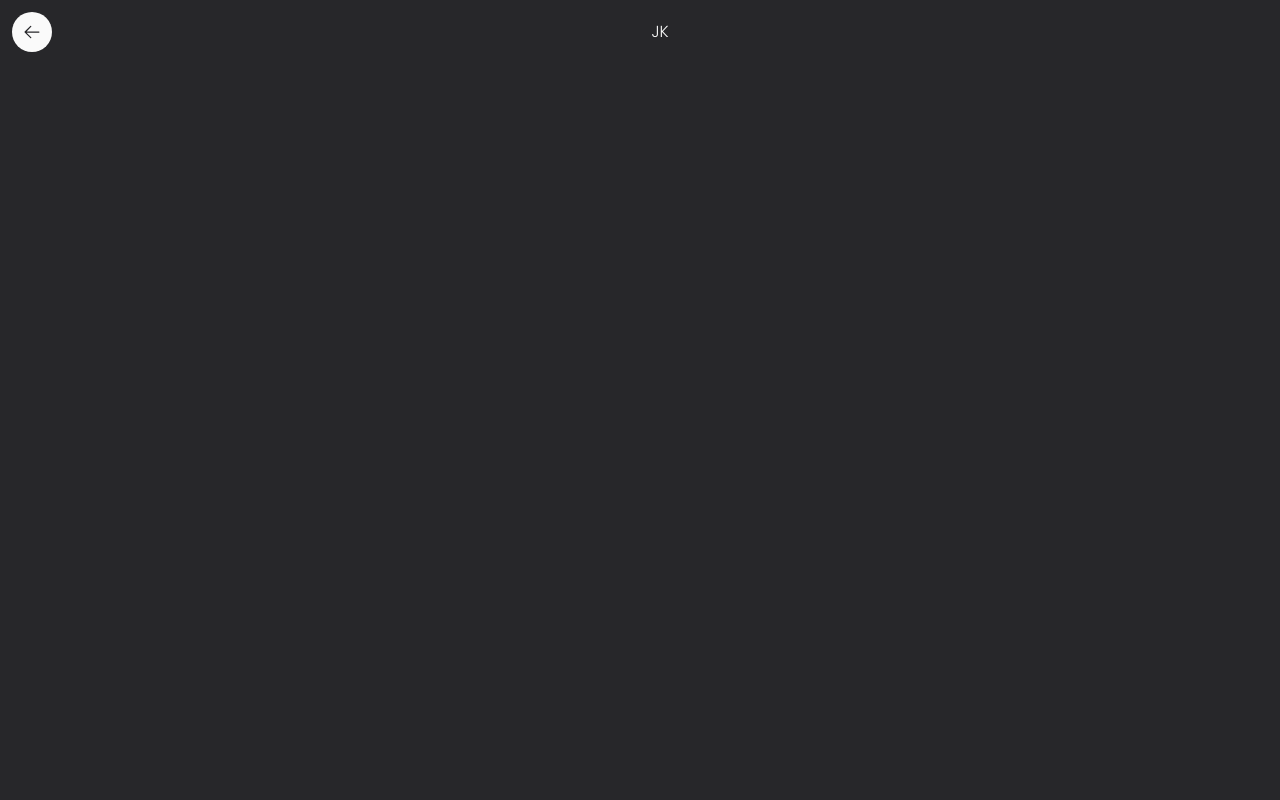
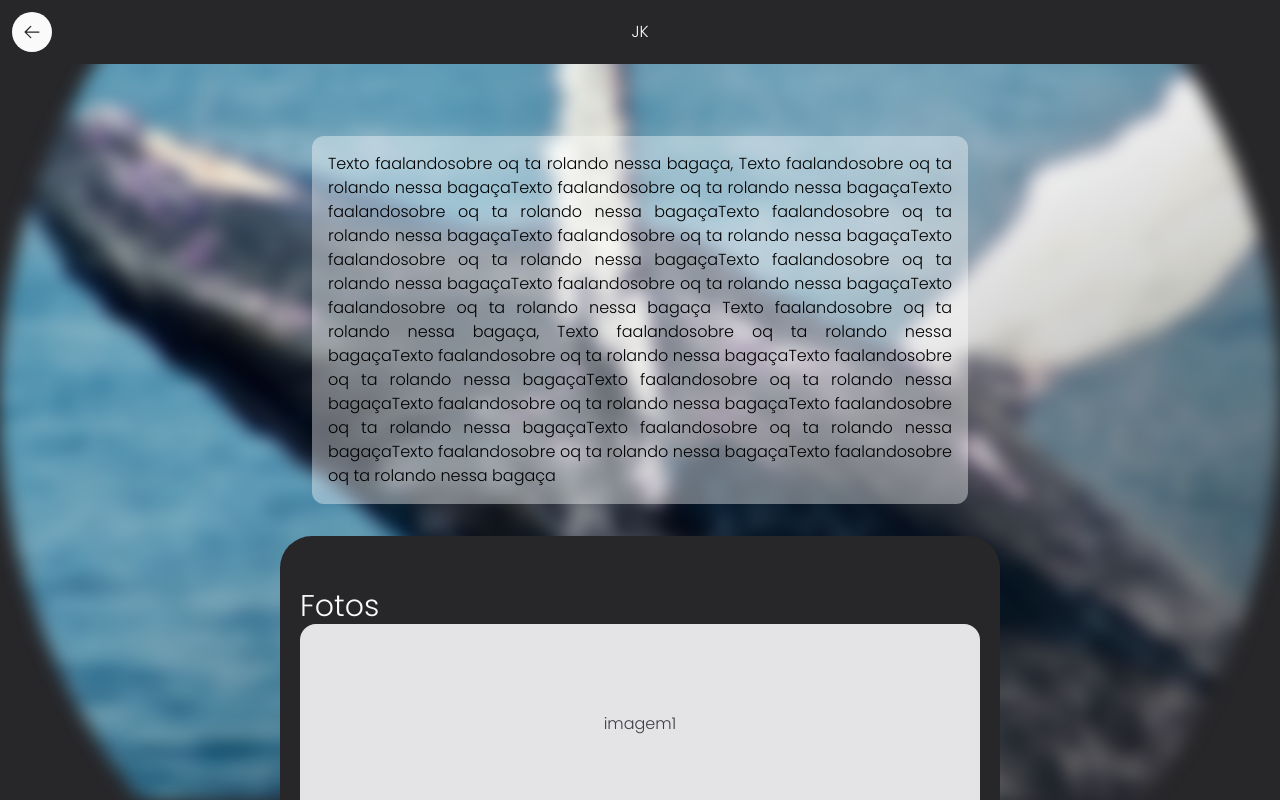
Before and after one commit to juliobissoli/SteamFair, a Next.js app: page /projects/jk in a window 1280 px wide. Built offline with nearby package versions, Linux system fonts and the light colour scheme.

Commit message:
Estrutura teal de detalhe de projeto

```diff
--- a/app/page.tsx
+++ b/app/page.tsx
@@ -97,12 +97,12 @@ export default function Home() {
             {schoolClasses.map((el, i) => (
               <li
                 key={i}
-                className="w-1/2 w-md-1/4 flex flex-col items-center mb-8"
+                className="w-1/2 lg:w-1/3"
               >
-                <Link href={`/projects/${el.name}`}>
+                <Link href={`/projects/${el.name}`} className="flex flex-col items-center mb-8 justify-center">
                   <img
                     src={el.imagePrimary}
-                    className="h-[40vw] w-[40vw] h-md-[40vw] w-md-[40vw] rounded-full bg-zinc-50"
+                    className="h-[40vw] md:h-[220px] w-[40vw] md:w-[220px] rounded-full bg-zinc-50 object-cover"
                   ></img>
                   {el.label}
                 </Link>
--- a/app/projects/[id]/page.tsx
+++ b/app/projects/[id]/page.tsx
@@ -1,15 +1,16 @@
 "use client";
 
-import { schoolClasses } from "@/data/schoolClassInfo";
+import { schoolClasses, SchoolClassesI } from "@/data/schoolClassInfo";
 import { ArrowLeft } from "@phosphor-icons/react";
 import Link from "next/link";
 import { useEffect, useState } from "react";
 
 export default function ProjectDetail({ params }: { params: { id: string } }) {
-  const dataClass = {
+  const dataClass: SchoolClassesI = {
     label: "",
     name: "",
     imagePrimary: "",
+    imagesDetail: [],
   };
 
   const [dataInfo, setDataInfo] = useState(dataClass);
@@ -26,18 +27,74 @@ export default function ProjectDetail({ params }: { params: { id: string } }) {
   }, []);
 
   return (
-    <main>
-      <header className="flex p-3 items-center justify-between">
-      <Link href="/">
-        <button className="h-10 text-zinc-800 w-10 rounded-full flex justify-center items-center bg-zinc-50">
-          <ArrowLeft size={20}/>
-        </button>
-      </Link>
+    <main className="h-[100vh] overflow-scroll">
+      <header className="absolute z-20 w-full bg-zinc-800 flex p-3 items-center justify-between rounded-b-[20px]">
+        <Link href="/">
+          <button className="h-10 text-zinc-800 w-10 rounded-full flex justify-center items-center bg-zinc-50">
+            <ArrowLeft size={20} />
+          </button>
+        </Link>
         {dataInfo?.label || "--"}
-      <div></div>
+        <div className="w-10 "></div>
       </header>
 
-      <div className="page-wrapper"></div>
+      <div>
+        {dataInfo.imagePrimary}
+        <div
+          style={{
+            backgroundImage: `url(../${dataInfo.imagePrimary})`,
+            filter: "blur(8px)",
+            backgroundPosition: "center",
+            backgroundRepeat: "no-repeat",
+            backgroundSize: "cover",
+            zIndex: 1,
+          }}
+          className="h-[100vh] absolute w-full top-0"
+        ></div>
+        <section className="z-10 absolute flex  items-center py-20 page-wrapper relative h-[100vh]">
+          <div
+            className="rounded-xl border-zinc-100 border-1 p-4 m-8"
+            style={{
+              // backgroundColor: "rgb(0,0,0)",
+              backgroundColor: "rgba(255,255,255, 0.4)",
+            }}
+          >
+            <div className="w-full">
+              <p className="text-black text-center text-justify">
+                Texto faalandosobre oq ta rolando nessa bagaça, Texto
+                faalandosobre oq ta rolando nessa bagaçaTexto faalandosobre oq
+                ta rolando nessa bagaçaTexto faalandosobre oq ta rolando nessa
+                bagaçaTexto faalandosobre oq ta rolando nessa bagaçaTexto
+                faalandosobre oq ta rolando nessa bagaçaTexto faalandosobre oq
+                ta rolando nessa bagaçaTexto faalandosobre oq ta rolando nessa
+                bagaçaTexto faalandosobre oq ta rolando nessa bagaçaTexto
+                faalandosobre oq ta rolando nessa bagaça Texto faalandosobre oq
+                ta rolando nessa bagaça, Texto faalandosobre oq ta rolando nessa
+                bagaçaTexto faalandosobre oq ta rolando nessa bagaçaTexto
+                faalandosobre oq ta rolando nessa bagaçaTexto faalandosobre oq
+                ta rolando nessa bagaçaTexto faalandosobre oq ta rolando nessa
+                bagaçaTexto faalandosobre oq ta rolando nessa bagaçaTexto
+                faalandosobre oq ta rolando nessa bagaçaTexto faalandosobre oq
+                ta rolando nessa bagaçaTexto faalandosobre oq ta rolando nessa
+                bagaça
+              </p>
+            </div>
+          </div>
+          <div className="bg-zinc-800  page-wrapper p-5 rounded-t-[32px]">
+            <h1 className="text-3xl mt-8">Fotos</h1>
+            <ul>
+              {dataInfo.imagesDetail.map((el, i) => (
+                <li
+                  key={i}
+                  className="mb-4 w-full text-zinc-700 text-center flex items-center justify-center h-[200px] bg-zinc-200 rounded-2xl"
+                >
+                  {el}
+                </li>
+              ))}
+            </ul>
+          </div>
+        </section>
+      </div>
     </main>
   );
 }
--- a/data/schoolClassInfo.ts
+++ b/data/schoolClassInfo.ts
@@ -1,42 +1,57 @@
-export const schoolClasses = [
+export interface SchoolClassesI {
+  label: string;
+  name: string;
+  imagesDetail: Array<string>;
+  imagePrimary: string;
+}
+
+export const schoolClasses: Array<SchoolClassesI> = [
     {
       label: "Toddler & Nursery",
       name: "toddler_and_nursery",
-      imagePrimary: "toddler_and_nursery_baner.png",
+      imagesDetail: ['imagem1', 'imagem2', 'imagem3'],
+      imagePrimary: "toddler_and_nursery_baner.jpg",
     },
     {
       label: "JK",
       name: "jk",
+      imagesDetail: ['imagem1', 'imagem2', 'imagem3'],
       imagePrimary: "kj_baner.png",
     },
     {
       label: "SK",
       name: "sk",
+      imagesDetail: ['imagem1', 'imagem2', 'imagem3'],
       imagePrimary: "sk_baner3.png",
     },
     {
       label: "Year 1",
       name: "year1",
+      imagesDetail: ['imagem1', 'imagem2', 'imagem3'],
       imagePrimary: "year1_baner.png",
     },
     {
       label: "Year 2",
       name: "year2",
+      imagesDetail: ['imagem1', 'imagem2', 'imagem3'],
       imagePrimary: "year2_baner.png",
     },
     {
       label: "Year 3",
       name: "year3",
+      imagesDetail: ['imagem1', 'imagem2', 'imagem3'],
       imagePrimary: "year3_baner.png",
     },
     {
       label: "Year 4",
       name: "year4",
+      imagesDetail: ['imagem1', 'imagem2', 'imagem3'],
       imagePrimary: "year4_baner.png",
     },
     {
       label: "Year 5",
       name: "year5",
+      imagesDetail: ['imagem1', 'imagem2', 'imagem3'],
       imagePrimary: "year5_baner.png",
     },
   ];
```
Also changed, not shown: public/toddler_and_nursery_baner.jpg (added).
